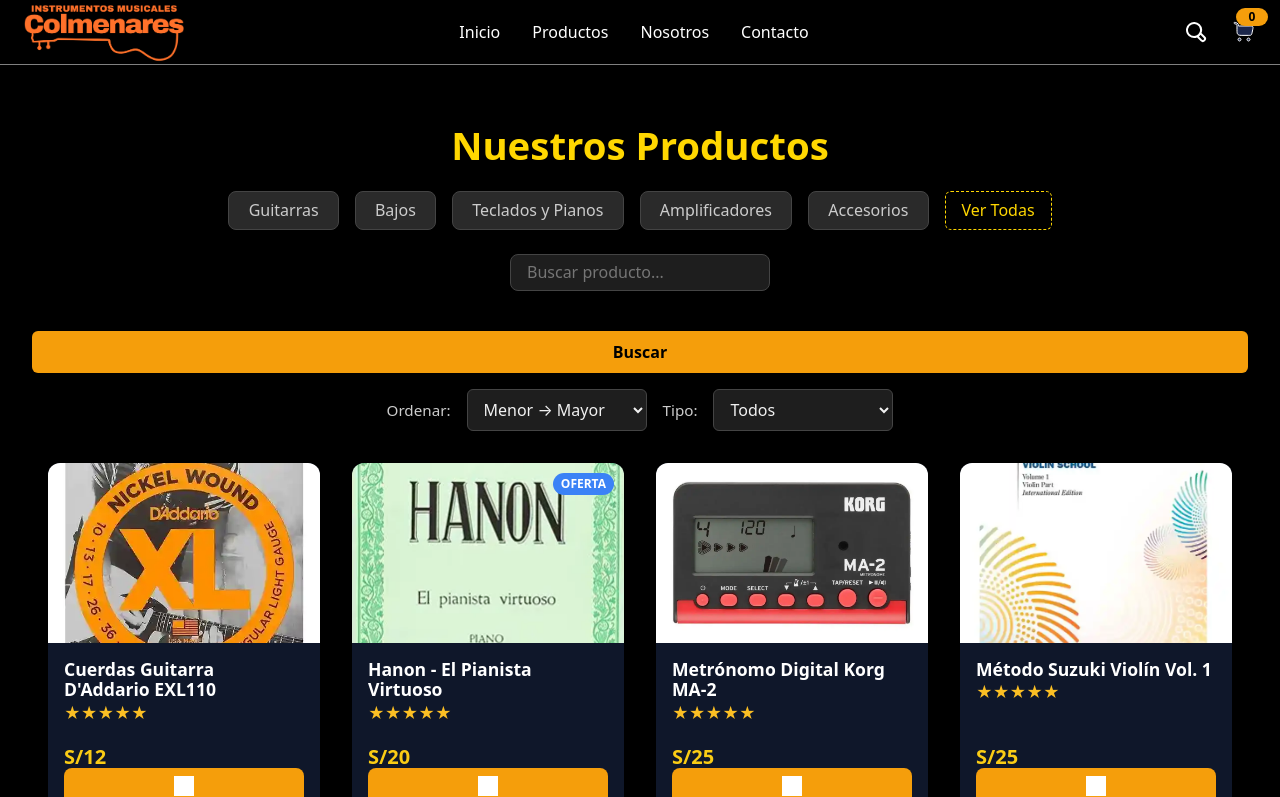
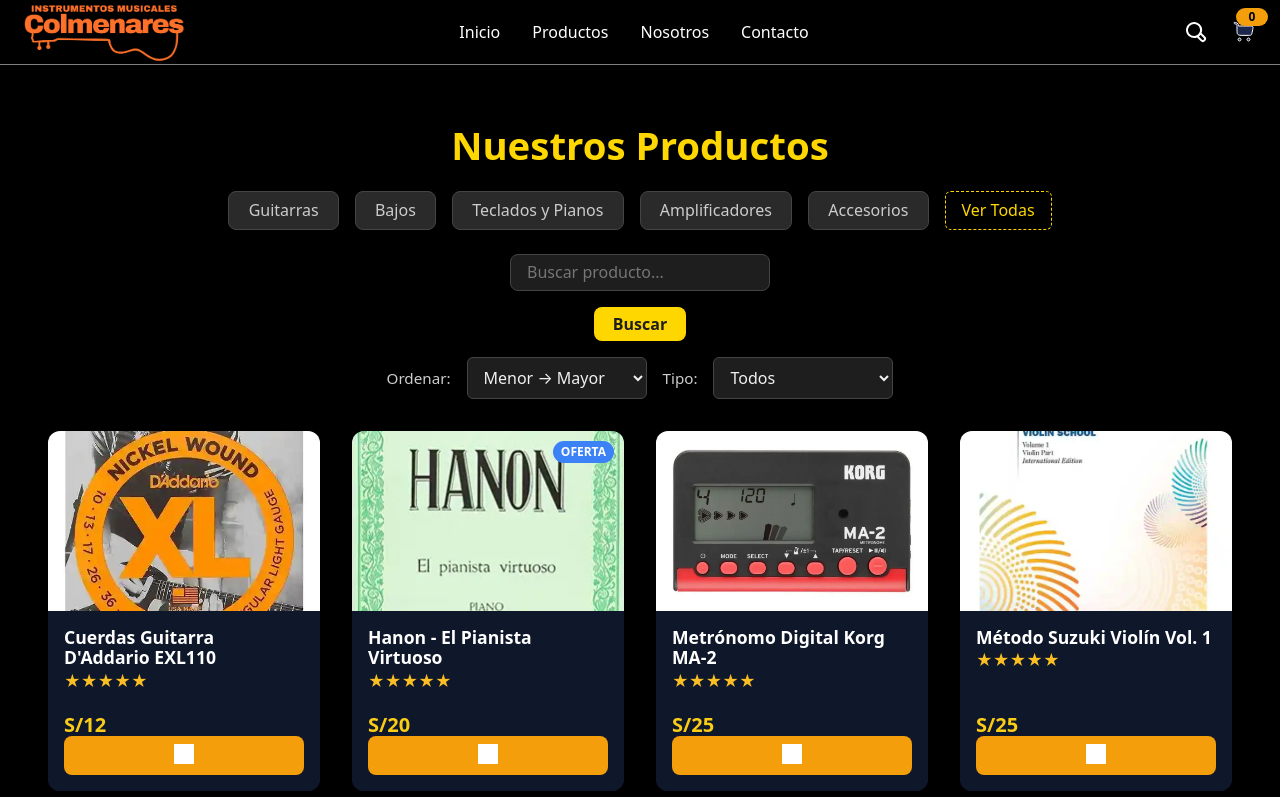
Before and after one commit to Manuelito18/colmenares-react, a React (Vite) app: page /productos in a window 1280 px wide. Shown: the top 797 px of the page. Built offline with nearby package versions, Linux system fonts and the light colour scheme; grey boxes are pictures that could not be loaded.

Commit message:
fix(bugs): styles

```diff
--- a/src/components/PaymentForm.jsx
+++ b/src/components/PaymentForm.jsx
@@ -63,7 +63,9 @@
           />
         </div>
       )}
-      <button type="submit">Pagar ahora</button>
+      <button type="submit" className={styles.btnPago}>
+        Pagar ahora
+      </button>
     </form>
   );
 }
--- a/src/components/styles/PaymentForm.module.css
+++ b/src/components/styles/PaymentForm.module.css
@@ -50,7 +50,7 @@
   margin-bottom: 0.5rem;
 }
 
-button[type="submit"] {
+.btnPago {
   margin-top: 1.5rem;
   padding: 0.75rem;
   background-color: #f59e0b;
--- a/src/components/styles/ProductBlock.module.css
+++ b/src/components/styles/ProductBlock.module.css
@@ -12,7 +12,7 @@
 }
 
 .grid {
-  display: grid;
+  display: inline-flex;
   grid-template-columns: repeat(auto-fill, minmax(260px, 1fr));
   gap: 2rem;
   margin-top: 2rem;
--- a/src/pages/Productos.jsx
+++ b/src/pages/Productos.jsx
@@ -95,7 +95,9 @@
           value={busqueda}
           onChange={(e) => setBusqueda(e.target.value)}
         />
-        <button type="submit">Buscar</button>
+        <button type="submit" className={styles.btnBuscar}>
+          Buscar
+        </button>
       </form>
       <div className={styles.filtros}>
         <label>Ordenar:</label>
--- a/src/pages/styles/Productos.module.css
+++ b/src/pages/styles/Productos.module.css
@@ -38,7 +38,7 @@
 }
 
 .buscador {
-  display: flex;
+  display: grid;
   justify-content: center;
   margin-bottom: 1rem;
   gap: 0.5rem;
@@ -47,6 +47,8 @@
 
 
 .buscador input {
+  margin-left: auto;
+  margin-right: auto;
   padding: 0.5rem 1rem;
   font-size: 1rem;
   border-radius: 8px;
@@ -62,7 +64,9 @@
   outline: none;
 }
 
-.buscador button {
+.btnBuscar{
+  margin-left: auto;
+  margin-right: auto;
   padding: 0.5rem 1.2rem;
   background-color: #ffd700;
   color: #1e1e1e;
@@ -76,9 +80,6 @@
   width: auto;
   max-width: 100%;
 }
-
-
-
 
 .buscador button:hover {
   background-color: #e6c200;
```
